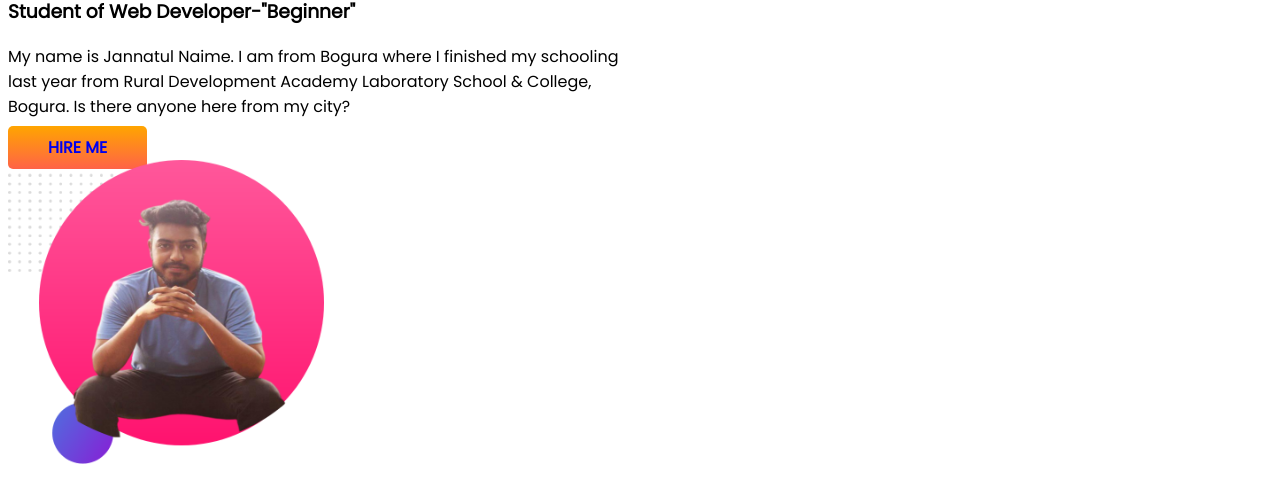
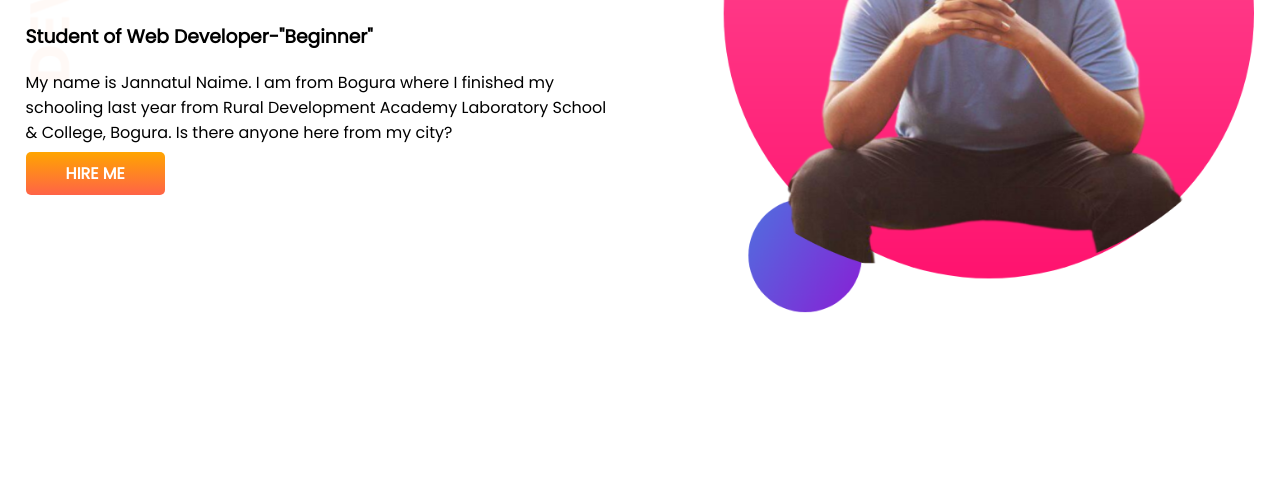
Before and after one commit to Naime1998/developer-portfolio, a plain HTML site: page index.html in a window 1280 px wide. Shown: the part 278-780 px from the top of the page. Drawn offline with Linux system fonts and the light colour scheme.

Commit message:
Top Banner added

```diff
--- a/index.html
+++ b/index.html
@@ -23,12 +23,15 @@
                 Academy Laboratory School & College, Bogura. Is there anyone here from my city?</p>
             <a class="link-button" target="_blank" href="https://www.linkedin.com/in/jannatul-naime-654405237/">HIRE
                 ME</a>
+        </div>
 
-            <div class="half-width">
-                <img src="images/my-bg2.png" alt="">
-            </div>
+        <div class="half-width">
+            <img src="images/my-bg2.png" alt="">
         </div>
+
+
     </section>
+
 </body>
 
 </html>
--- a/style.css
+++ b/style.css
@@ -1,5 +1,6 @@
 body {
     font-family: 'Poppins', sans-serif;
+    margin: 0px;
 }
 
 h1 {
@@ -11,11 +12,12 @@ h1 {
 }
 
 section {
-    display: inline;
+    display: flex;
 }
 
 .half-width {
     width: 50%;
+    padding: 2%;
 
 }
 
@@ -30,6 +32,7 @@ section {
     padding: 10px 40px;
     font-weight: bold;
     border-radius: 5px;
+    color: white;
 
 }
 
```
